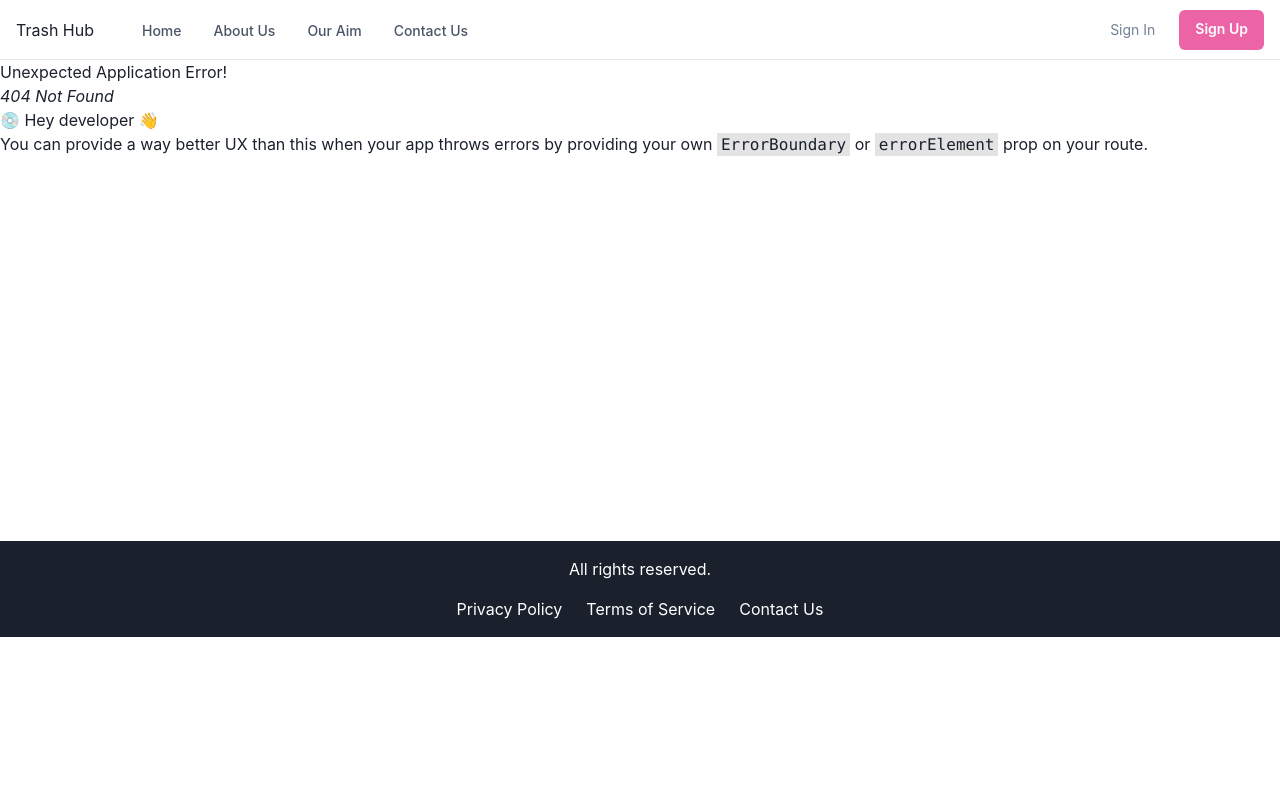
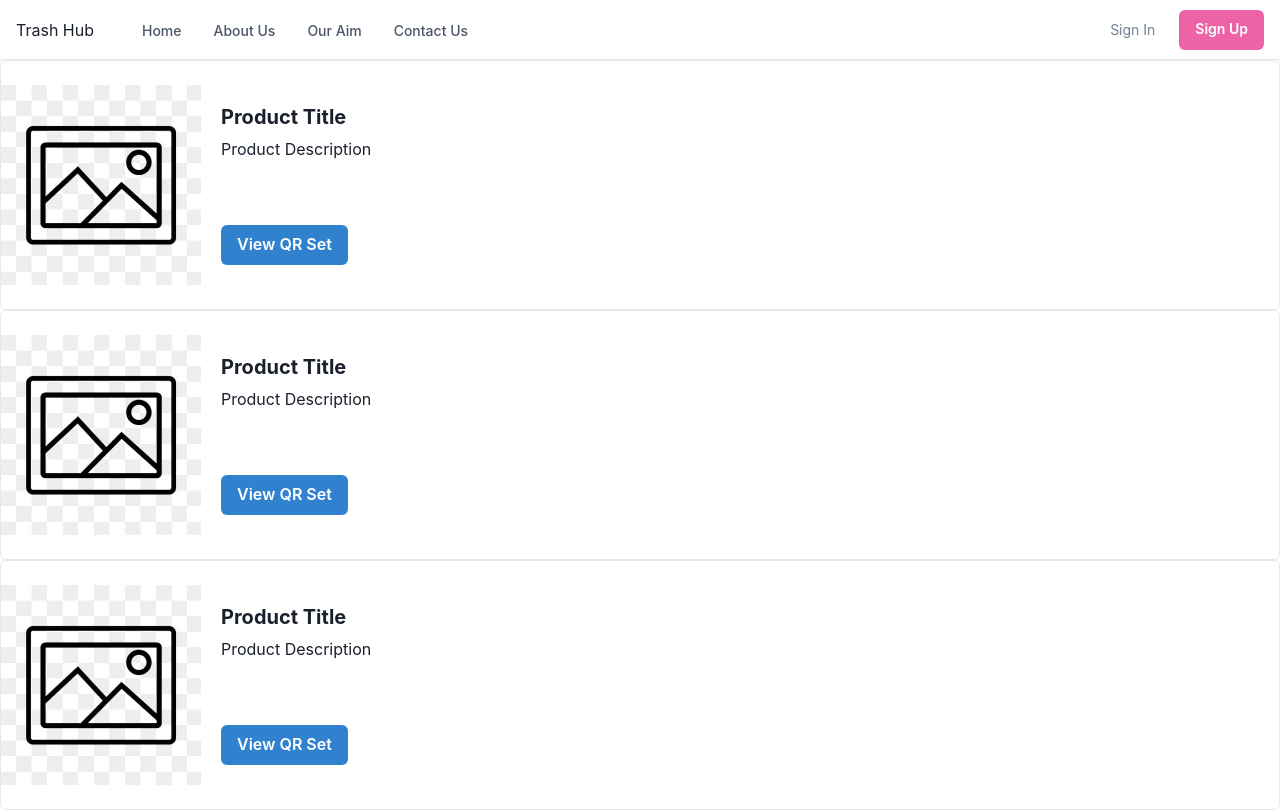
Before and after one commit to sahil-raj/Trash-Hub, a React (Vite) app: page /ProductList in a window 1280 px wide. Before the commit this address had no page. Shown: the top 810 px of the page. Built offline with nearby package versions, Linux system fonts and the light colour scheme.

Commit message:
add product components

```diff
--- a/src/App.jsx
+++ b/src/App.jsx
@@ -5,11 +5,14 @@ import ContactUs from "./components/ContactUs";
 import Home from "./components/Home";
 import AboutUs from "./components/Aboutus";
 import QRCard from "./components/QRCard";
-
+import Products from "./components/Products";
+import ProductList from "./components/ProductList";
 function App() {
   return (
     <>
+
       <Navbar />
+      <Products></Products>
       <Home />
       <AboutUs />
       <Aim></Aim>
--- /dev/null
+++ b/src/components/ProductList.jsx
@@ -0,0 +1,14 @@
+import React from 'react'
+import Products from './Products'
+
+export default function ProductList() {
+  return (
+    <div>
+      <Products />
+      <Products />
+      <Products />
+      <Products />
+      <Products />
+    </div>
+  )
+}
--- /dev/null
+++ b/src/components/Products.jsx
@@ -0,0 +1,38 @@
+import React from 'react'
+import { Card, CardHeader, CardBody, CardFooter,Stack,Heading,Text, Image, Button} from '@chakra-ui/react'
+import placeHolder from "../assets/placeHolder.jpg"
+export default function Products({title="Product Title", desc="Product Description", img }) {
+  return (
+
+   <Card
+  direction={{ base: 'column', sm: 'row' }}
+  overflow='hidden'
+  variant='outline'
+  paddingY={6}
+>
+  <Image
+    objectFit='cover'
+    maxW={{ base: '100%', sm: '200px' }}
+    src={img?img:placeHolder}
+    alt='Product'
+  />
+
+  <Stack>
+    <CardBody>
+      <Heading size='md'>{title}</Heading>
+
+      <Text py='2'>
+        {desc}
+      </Text>
+    </CardBody>
+
+    <CardFooter>
+      <Button variant='solid' colorScheme='blue'>
+        View QR Set
+      </Button>
+    </CardFooter>
+  </Stack>
+</Card>
+
+  )
+}
```
Also changed, not shown: src/main.jsx (+10 -0 lines).
